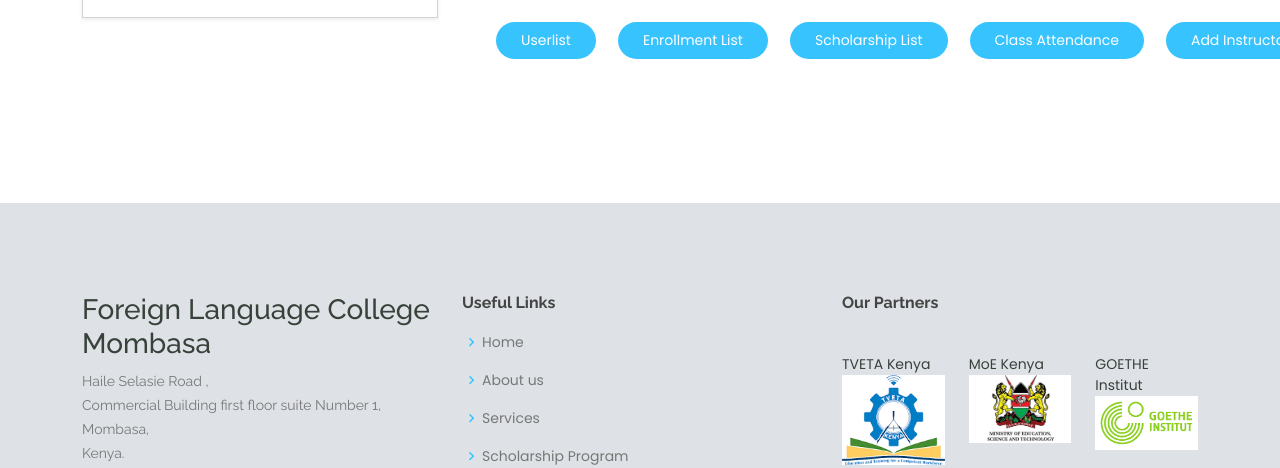
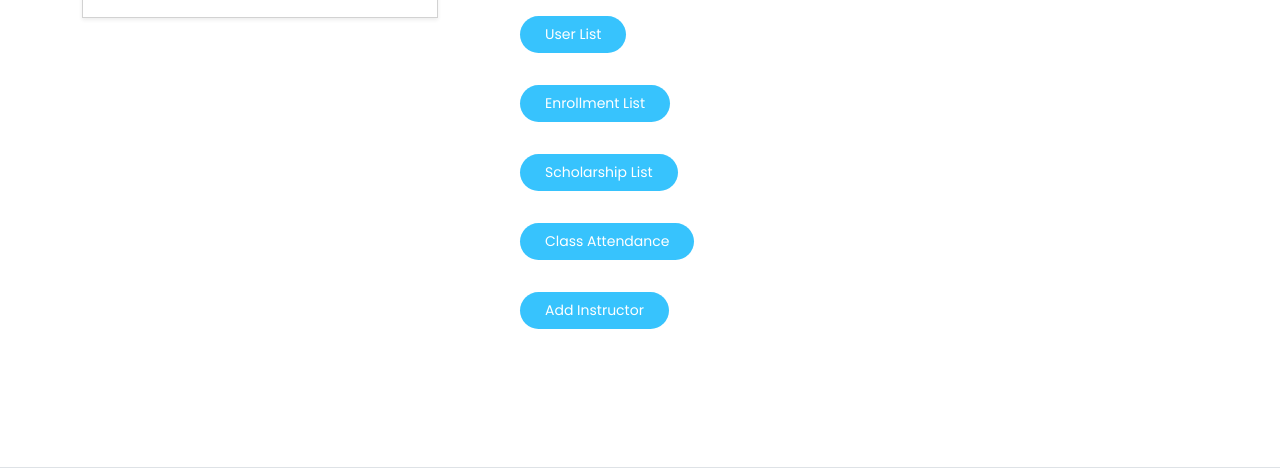
Before and after one commit to LabGich/German-School, a CodeIgniter 4 app: the page made by app/Views/Adminprofileview.php in a window 1280 px wide. Shown: the part 763-1231 px from the top of the page. Run offline with PHP 8.4 and a stand-in for CodeIgniter, Linux system fonts and the light colour scheme; the template is opened without the code that fills it, so the values that code supplies are empty; some libraries are stand-ins or nearby versions.

Commit message:
profile updates

```diff
--- a/app/Views/Adminprofileview.php
+++ b/app/Views/Adminprofileview.php
@@ -117,15 +117,25 @@
                                                                 </table>
                                                             </div>
                                                         </div><br />
-                                                        <Sectionstudentp2>
-                                                        <div class="container d-flex align-items-center">
-                                                            <a href="/userlist" class="get-started-btn">Userlist</a>
-                                                            <a href="/Enrollmentlist" class="get-started-btn">Enrollment List</a>
-                                                            <a href="/Scholarshiplist" class="get-started-btn">Scholarship List</a>
-                                                            <a href="#" class="get-started-btn">Class Attendance</a>
-                                                            <a href="/Addinstructor" class="get-started-btn">Add Instructor</a>
-                                                        </div>
-                                                    </Sectionstudentp2>
+                                                         <Sectionstudentp2>
+                                                            <div class="container row align-items-center m-2">
+                                                                <div class="p-2 m-2">
+                                                                <a href="/public/userlist" class="get-started-btn">User List</a>
+                                                                </div>
+                                                                <div class="p-2 m-2">
+                                                                <a href="/public/Enrollmentlist" class="get-started-btn">Enrollment List</a>
+                                                                </div>
+                                                                <div class="p-2 m-2">
+                                                                <a href="/public/Scholarshiplist" class="get-started-btn">Scholarship List</a>
+                                                                </div>
+                                                                <div class="p-2 m-2">
+                                                                <a href="#" class="get-started-btn">Class Attendance</a>
+                                                                </div>
+                                                                <div class="p-2 m-2 ">
+                                                                <a href="/public/Addinstructor" class="get-started-btn">Add Instructor</a>
+                                                                </div>
+                                                            </div>
+                                                        </Sectionstudentp2>
                                                     </div>
                                                 </div>
                                             </div>
```
Also changed, not shown: app/Views/Instructorprofile.php (+15 -3 lines), app/Views/Studentprofileview.php (+15 -1 lines).
